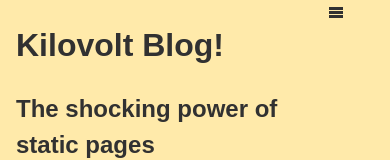
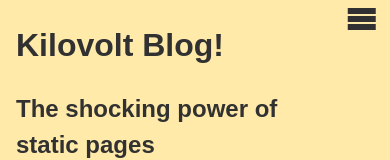
Before and after one commit to codefellows-seattle-301d21/01-mobile-first, a plain HTML site: page starter-code/index.html in a window 390 px wide. Shown: the top 160 px of the page. Drawn offline with Linux system fonts and the light colour scheme; files whose address does not match are found by name.

Commit message:
.icon-menu styling
moving hamburger menu and increasing size leaves more white space for viewing content

```diff
--- a/starter-code/index.html
+++ b/starter-code/index.html
@@ -3,7 +3,7 @@
 <head>
   <meta charset="UTF-8">
   <title>Lab 1</title>
-  <meta name="viewport" content="width=device-width, intial-scale=1">
+  <meta name="viewport" content="width=device-width, initial-scale=1">
   <link rel="stylesheet" href="vendor/styles/normalize.css">
   <!-- REVIEW: Icon Fonts - Lets talk about why and how to use them best! -->
   <link rel="stylesheet" href="styles/icons.css">
--- a/starter-code/styles/modules.css
+++ b/starter-code/styles/modules.css
@@ -32,6 +32,13 @@
   border-bottom: 1px solid #ccc;
 }
 
+.icon-menu {
+  float: right;
+  margin: 0 0.33em 0 0;
+  font-size: 2em;
+  -webkit-font-smoothing: antialiased;
+}
+
 #filters {
   padding: 0;
   list-style: none;
```
